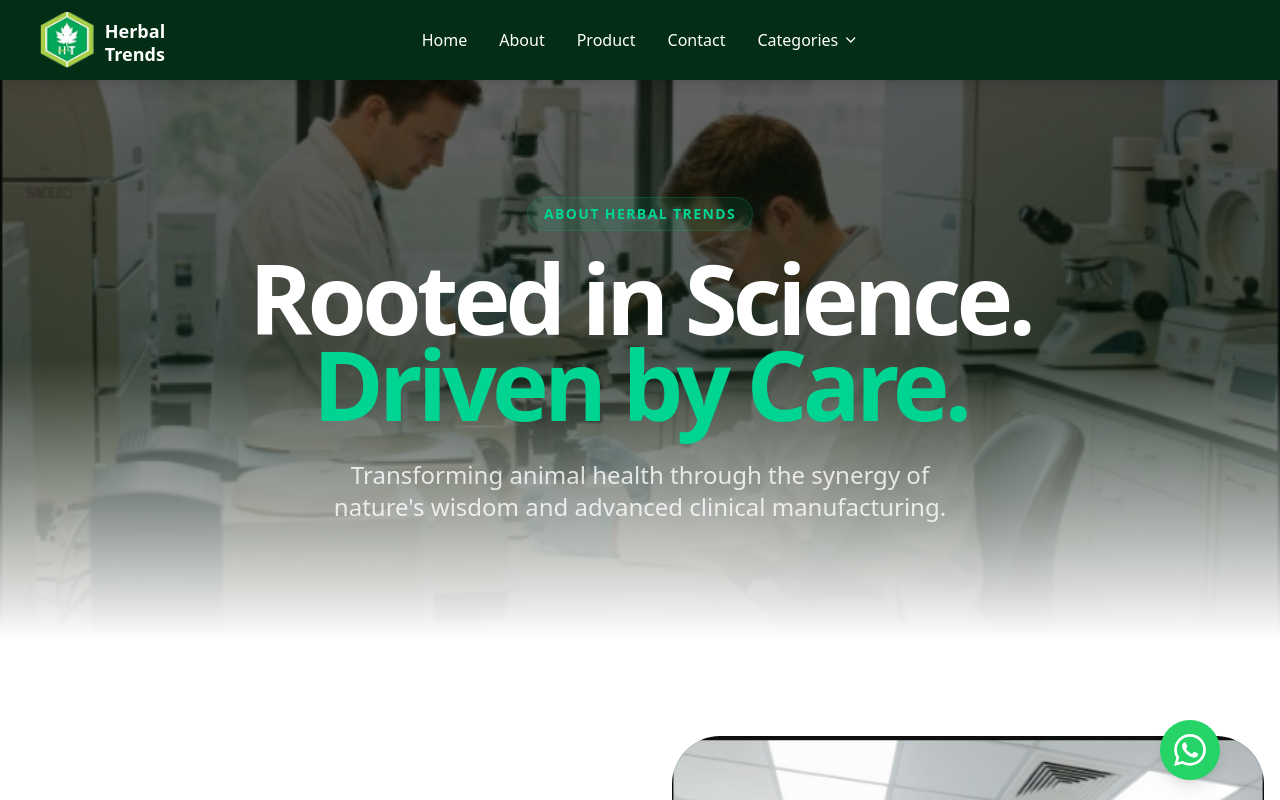
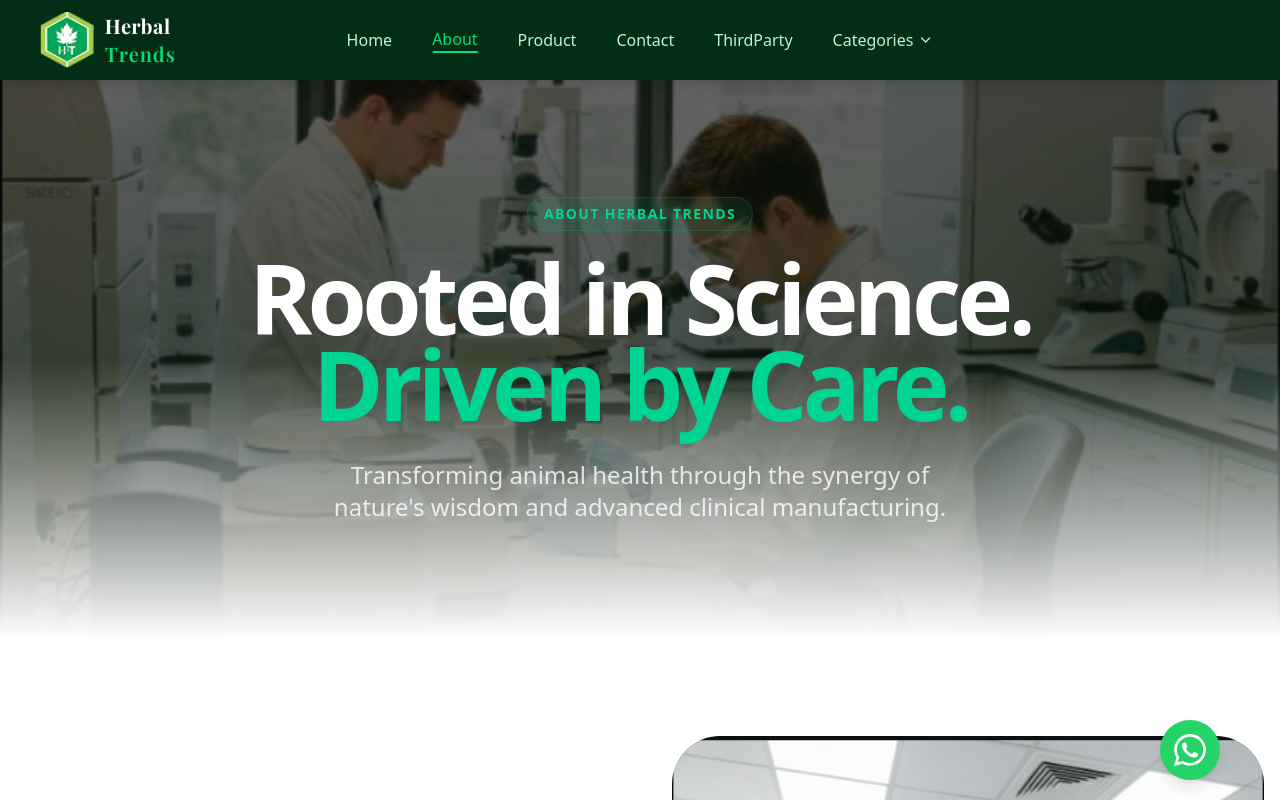
Before and after one commit to yash-070702/Herbal-Trends, a React (Vite) app: page /about-us in a window 1280 px wide. Shown: the top 800 px of the page. Built offline with nearby package versions, Linux system fonts and the light colour scheme.

Commit message:
update header

```diff
--- a/index.html
+++ b/index.html
@@ -3,6 +3,7 @@
   <head>
     <meta charset="UTF-8" />
     <link rel="icon" type="image/svg+xml" href="src/assets/logo.png" />
+    <link href="https://fonts.googleapis.com/css2?family=Playfair+Display:wght@600;700&display=swap" rel="stylesheet">
     <meta name="viewport" content="width=device-width, initial-scale=1.0" />
     <title>Herbal_trends</title>
   </head>
--- a/src/Pages/AboutUs.jsx
+++ b/src/Pages/AboutUs.jsx
@@ -88,7 +88,7 @@ export default function AboutUs() {
               },
               {
                 title: "Global Supply",
-                desc: "Strategic logistics network serving over 40 countries.",
+                desc: "Strategic logistics network serving over different countries.",
                 icon: Globe,
               },
               {
@@ -111,9 +111,6 @@ export default function AboutUs() {
                 </div>
                 <h3 className="text-2xl font-black mb-4 tracking-tight">{item.title}</h3>
                 <p className="text-green-950/60 font-medium leading-relaxed mb-6">{item.desc}</p>
-                <button className="flex items-center gap-2 font-bold text-emerald-600 hover:text-emerald-500 transition-colors">
-                  Details <ChevronRight className="w-4 h-4" />
-                </button>
               </div>
             ))}
           </div>
--- a/src/components/Header.jsx
+++ b/src/components/Header.jsx
@@ -1,7 +1,7 @@
 import { useState } from "react"
 import { Menu, X, ChevronDown } from "lucide-react"
 import logo from "../assets/logo.png"
-import { Link } from "react-router-dom"
+import { NavLink } from "react-router-dom"
 import { useNavigate } from "react-router-dom"
 
 export default function Header() {
@@ -20,6 +20,7 @@ export default function Header() {
     { label: "About", to: "/about-us" },
     { label: "Product", to: "/categories" },
     { label: "Contact", to: "/contact-us" },
+    { label: "ThirdParty", to: "/blog" },
   ]
 
   const closeMenu = () => setIsOpen(false)
@@ -42,27 +43,37 @@ export default function Header() {
         <div className="max-w-7xl mx-auto px-4 sm:px-6 lg:px-8">
           <div className="relative flex items-center h-20">
               <div className="flex items-center gap-2">
-              <Link to="/">
+              <NavLink to="/">
                 <img src={logo || "/placeholder.svg"} alt="Logo" className="h-14" />
-              </Link>
-              <div className="text-white font-semibold hidden sm:block">
-                <p className="text-lg">Herbal</p>
-                <p className="text-lg leading-none">Trends</p>
+              </NavLink>
+             <div className="hidden sm:block leading-tight">
+  <p className="text-white text-xl font-bold tracking-wide"
+     style={{ fontFamily: "'Playfair Display', serif" }}>
+    Herbal
+  </p>
+  <p className="text-green-400 text-xl font-semibold tracking-wider"
+     style={{ fontFamily: "'Playfair Display', serif" }}>
+    Trends
+  </p>
 </div>
             </div>
 
-            <nav className="hidden md:flex absolute left-1/2 -translate-x-1/2 items-center gap-8">
+            <nav className="hidden md:flex absolute left-1/2 -translate-x-1/2 items-center gap-10">
               {navLinks.map((link) => (
-                <Link
+              <NavLink
   key={link.label}
   to={link.to}
-                  className="text-white text-md font-medium hover:text-green-200 transition-colors"
+  end={link.to === "/"}
+  className={({ isActive }) =>
+    `text-green-200 text-md font-medium transition-colors hover:text-green-400
+     ${isActive ? "border-b-2 border-green-400 text-green-400" : ""}`
+  }
 >
   {link.label}
-                </Link>
+</NavLink>
               ))}
               <div className="relative group">
-                <button className="text-white text-md font-medium hover:text-green-200 transition-colors flex items-center gap-1">
+                <button className="text-green-200 text-md font-medium hover:text-green-400 transition-colors flex items-center gap-1">
                   Categories
                   <ChevronDown size={16} className="group-hover:rotate-180 transition-transform duration-200" />
                 </button>
@@ -145,23 +156,24 @@ export default function Header() {
 
             <nav className="flex flex-col gap-6">
               {navLinks.map((link, idx) => (
-                <Link
+               <NavLink
   key={link.label}
   to={link.to}
+  end={link.to === "/"}
   onClick={closeMenu}
-                  className="text-white text-lg font-medium hover:text-green-200 transition-colors"
-                  style={{
-                    animation: `slideInRight 0.3s ease-out ${idx * 50}ms backwards`,
-                  }}
+  className={({ isActive }) =>
+    `text-green-200 text-lg font-medium transition-colors hover:text-green-400
+     ${isActive ? "underline underline-offset-4 decoration-2 text-green-400" : ""}`
+  }
 >
   {link.label}
-                </Link>
+</NavLink>
               ))}
 
               <div>
                 <button
                   onClick={() => setIsDropdownOpen(!isDropdownOpen)}
-                  className="text-white text-lg font-medium hover:text-green-200 transition-colors flex items-center gap-2 w-full"
+                  className="text-green-200 text-lg font-medium hover:text-green-400 transition-colors flex items-center gap-2 w-full"
                   style={{
                     animation: `slideInRight 0.3s ease-out ${navLinks.length * 50}ms backwards`,
                   }}
```
Also changed, not shown: src/data/products_data.js (+22 -22 lines). Lines whose indentation alone changed are shown as unchanged.
